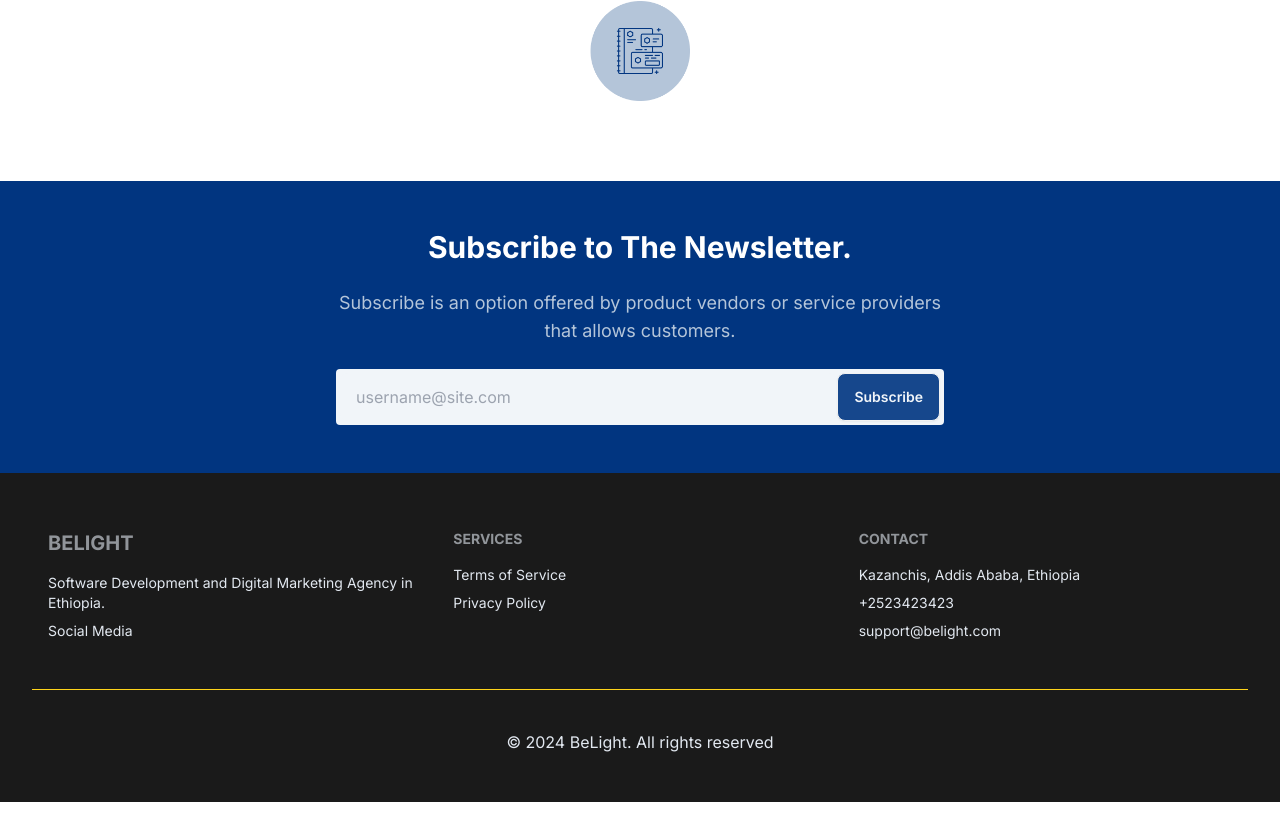
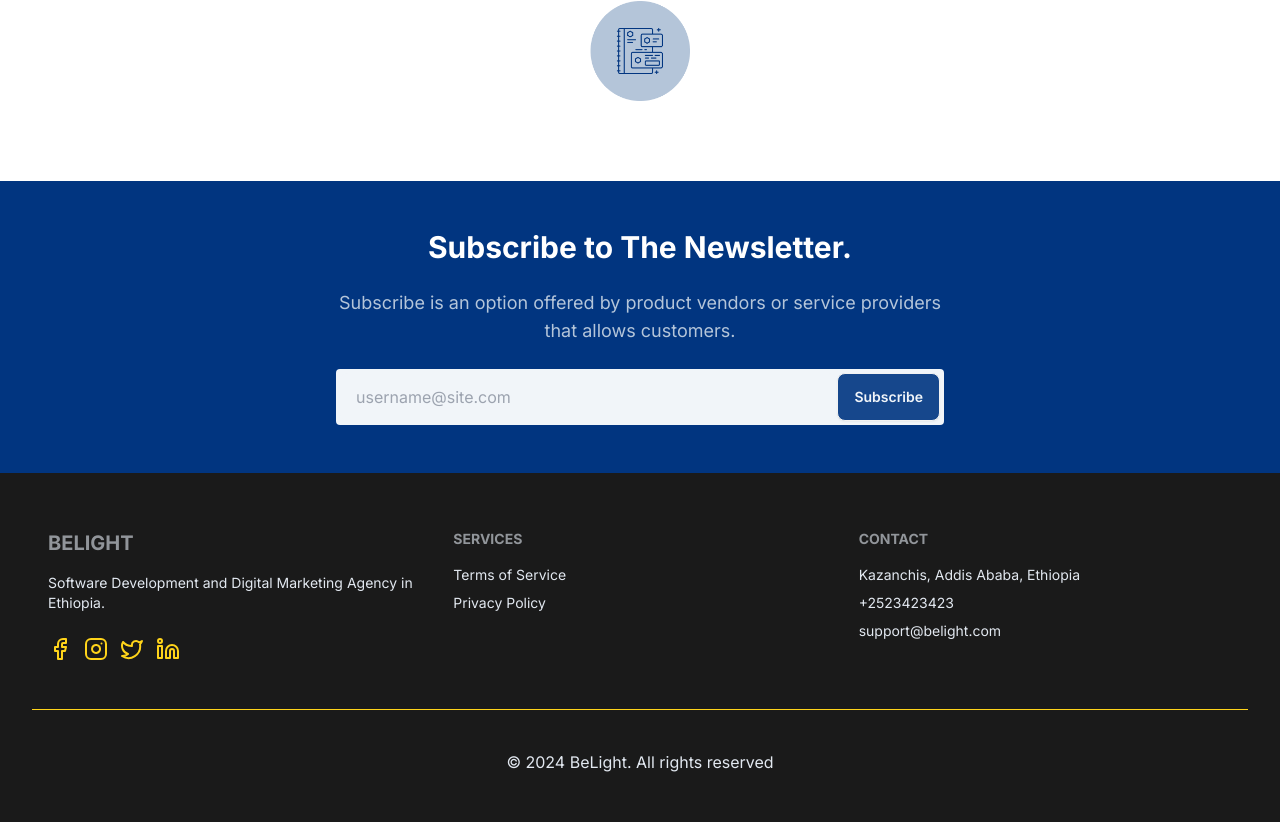
Before and after one commit to abdi-frost/belight-web, a Next.js app: page / in a window 1280 px wide. Shown: the part 2657-3479 px from the top of the page. Built offline with nearby package versions, Linux system fonts and the light colour scheme.

Commit message:
footer icons

```diff
--- a/src/components/layout/Footer.tsx
+++ b/src/components/layout/Footer.tsx
@@ -1,8 +1,9 @@
+import { Facebook, Instagram, Linkedin, Twitter } from 'lucide-react'
 import Link from 'next/link'
 
 export default function Footer() {
     return (
-        <footer className="container bg-customblack text-slate-200">
+        <footer className="w-full bg-customblack text-slate-200">
             <Newsletter />
             <Content />
         </footer>
@@ -11,7 +12,7 @@
 
 function Newsletter() {
     return (
-        <div className="container mx-auto flex flex-col items-center justify-center gap-6 bg-primary py-12 px-4 sm:px-6 lg:px-8 text-center">
+        <div className="w-full mx-auto flex flex-col items-center justify-center gap-6 bg-primary py-12 px-4 sm:px-6 lg:px-8 text-center">
             <h2 className="text-3xl font-bold text-white">Subscribe to The Newsletter.</h2>
             <p className="md:text-lg sm:w-5/6 md:w-2/3 lg:w-1/2 text-primarylight">
                 Subscribe is an option offered by product vendors or service providers that allows customers.
@@ -37,7 +38,12 @@
                 <div>
                     <span className="footer-title text-lg md:text-xl">BeLight</span>
                     <span className="">Software Development and Digital Marketing Agency in Ethiopia.</span>
-                    <span className="">Social Media</span>
+                    <div className="mt-4 text-secondary2 flex gap-3 justify-center md:justify-start">
+                        <Facebook />
+                        <Instagram />
+                        <Twitter />
+                        <Linkedin />
+                    </div>
                 </div>
 
                 <div>
```
